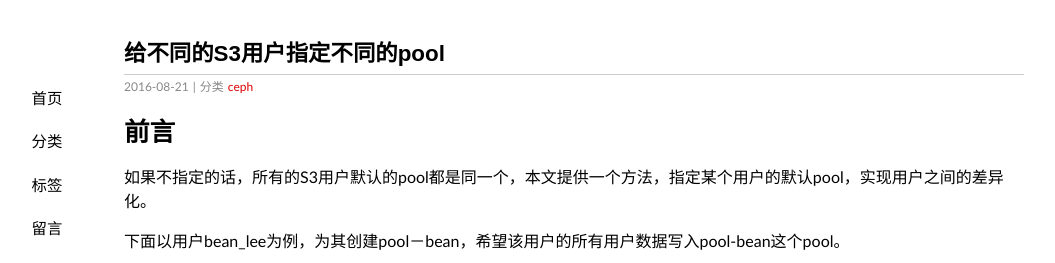
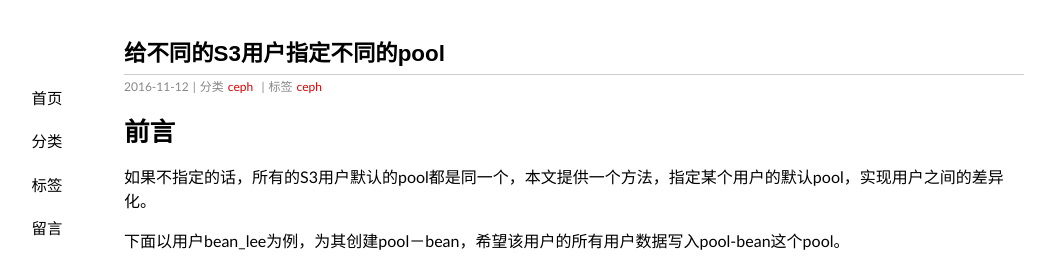
Before and after one commit to Bean-Li/Bean-Li.github.io, a Jekyll site: the page built from _posts/2016-11-12-s3-user-with-specific-pool.md, in a window 1280 px wide and 900 px high. Shown: the top 263 px of the window, without its empty margins (66-1121 px from the left). Built offline with Jekyll 4.4.1, drawn with Linux system fonts in a browser that asks for light colours; some web fonts are replaced.

Commit message:
change tags and data

```diff
--- a/_posts/2016-11-12-s3-user-with-specific-pool.md
+++ b/_posts/2016-11-12-s3-user-with-specific-pool.md
@@ -1,9 +1,9 @@
 ---
 layout: post
 title: 给不同的S3用户指定不同的pool
-date: 2016-08-21 14:43:40
+date: 2016-11-12 14:43:40
 categories: ceph
-tag:
+tag: ceph
 excerpt: 指定S3账户的默认pool，即S3用户的数据写入指定的pool
 ---
 
```
